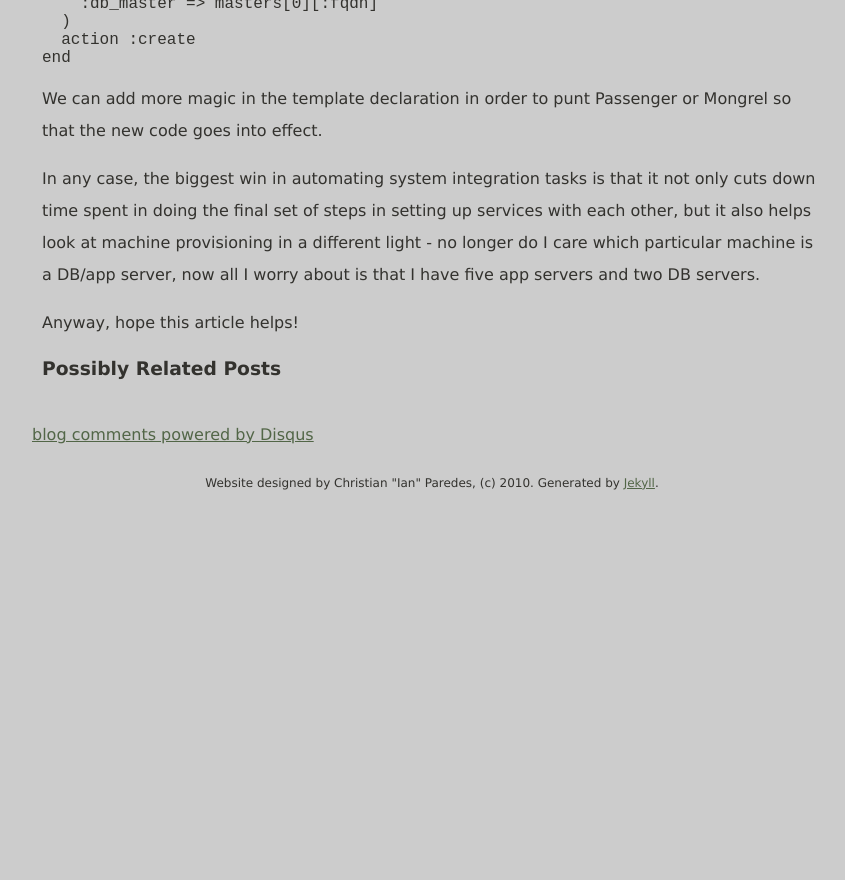
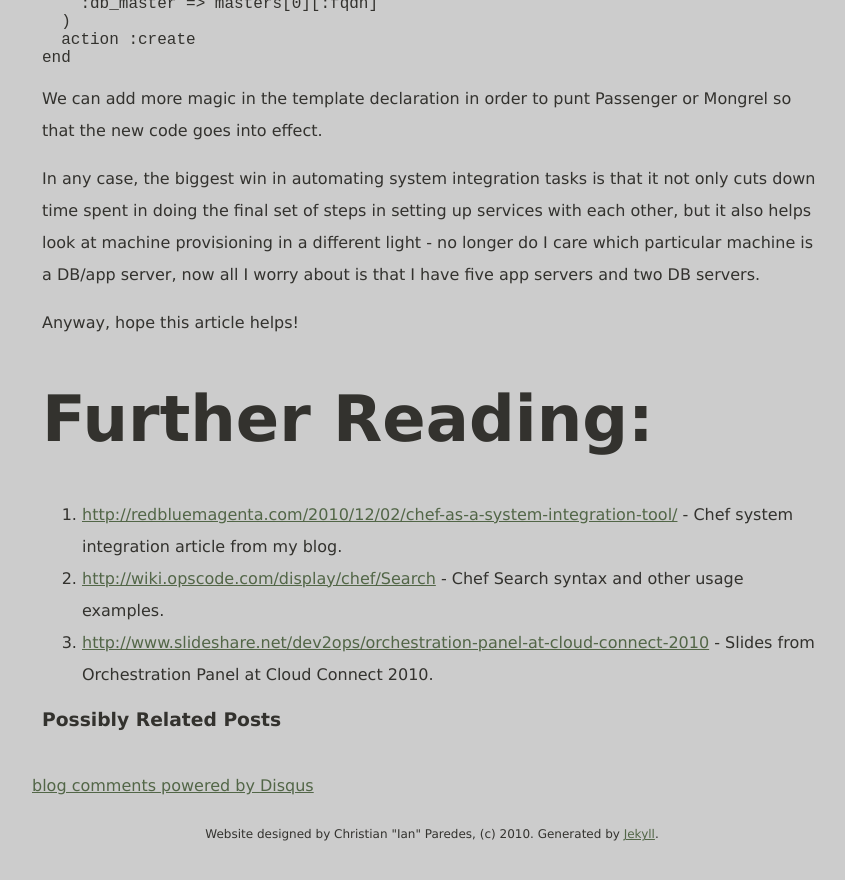
Before and after one commit to cparedes/redbluemagenta-new, a Jekyll site: the page built from private_drafts/sysadvent_draft.markdown, in a window 1280 px wide and 900 px high, scrolled down 3621 px. Shown: the top 880 px of the window, without its empty margins (208-1053 px from the left). Built offline with Jekyll 4.4.1, drawn with Linux system fonts in a browser that asks for light colours; Markdown is read by kramdown in place of the engine named in the settings; comment, search, counter and statistics services are not loaded; before the commit the page ends 4170 px from its top, so only the background shows below that.

Commit message:
Adding recommended reading list.

```diff
--- a/private_drafts/sysadvent_draft.markdown
+++ b/private_drafts/sysadvent_draft.markdown
@@ -168,4 +168,11 @@ servers.
 
 Anyway, hope this article helps!
 
+Further Reading:
+================
+
+1. [http://redbluemagenta.com/2010/12/02/chef-as-a-system-integration-tool/](http://redbluemagenta.com/2010/12/02/chef-as-a-system-integration-tool/) - Chef system integration article from my blog.
+2. [http://wiki.opscode.com/display/chef/Search](http://wiki.opscode.com/display/chef/Search) - Chef Search syntax and other usage examples.
+3. [http://www.slideshare.net/dev2ops/orchestration-panel-at-cloud-connect-2010](http://www.slideshare.net/dev2ops/orchestration-panel-at-cloud-connect-2010) - Slides from Orchestration Panel at Cloud Connect 2010.
+
 [personal blog]: http://redbluemagenta.com/2010/12/02/chef-as-a-system-integration-tool/
```
